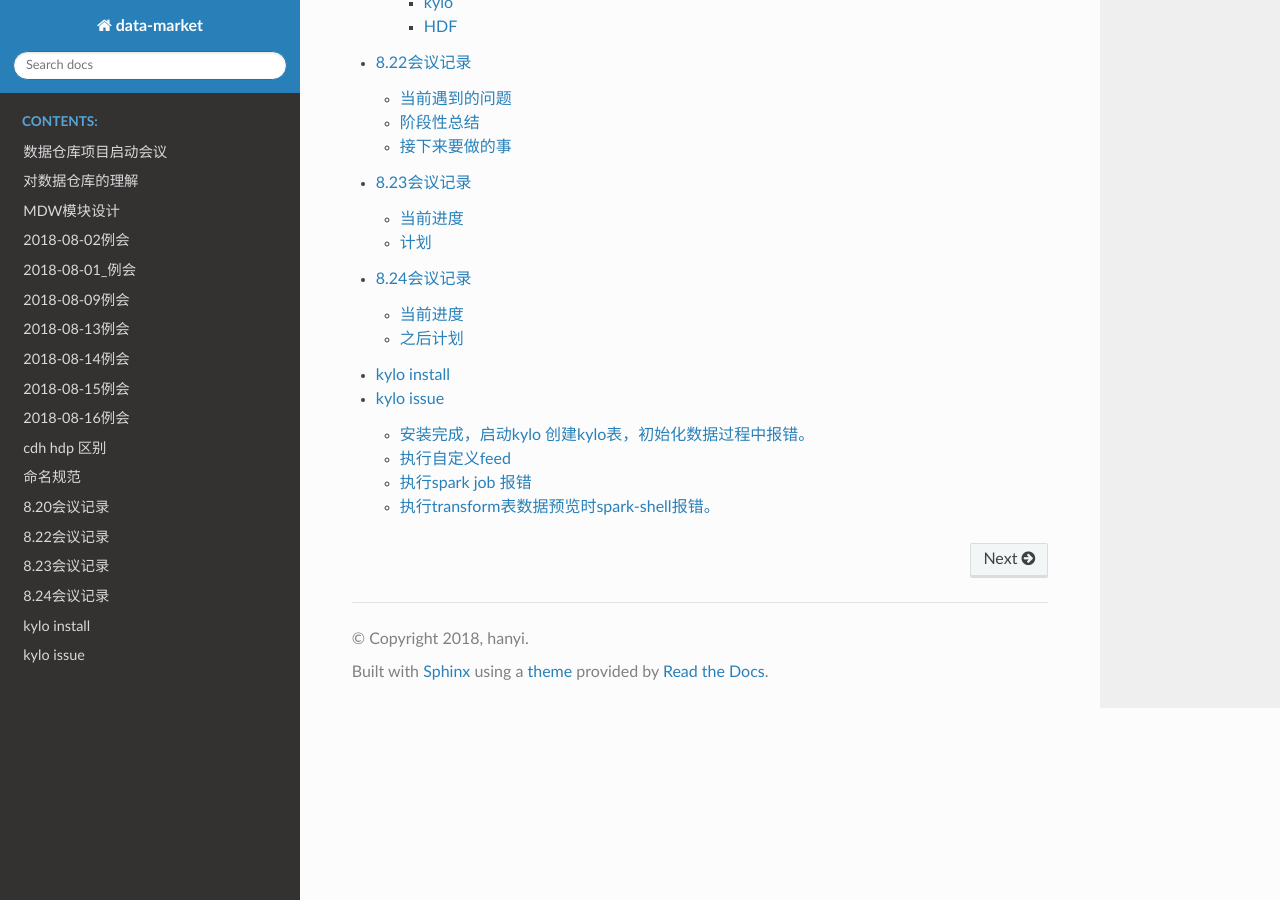
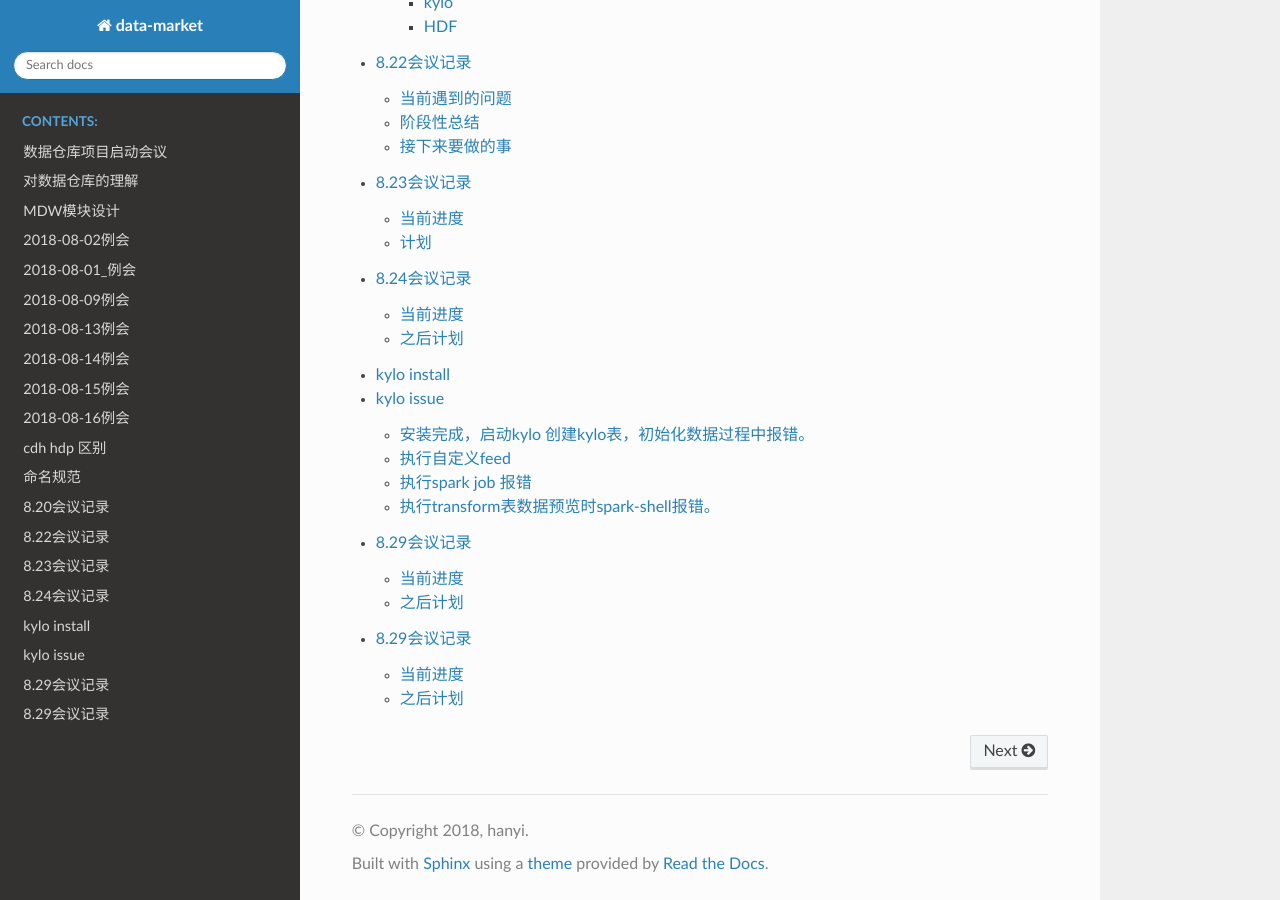
Before and after one commit to CN-hanyi/datamart, a Sphinx documentation site: the page built from source/index.rst, in a window 1280 px wide and 900 px high, scrolled down 1596 px. Built offline with Sphinx 7.4.7 and the Read the Docs theme 2.0.0, drawn with Linux system fonts in a browser that asks for light colours; pages that are not in the unit, such as notebooks, are missing from menus.

Commit message:
index change

```diff
--- a/source/index.rst
+++ b/source/index.rst
@@ -20,3 +20,5 @@
    meetting/8.24会议记录
    note/kylo_install
    note/kylo-issue
+   meetting/8.29会议记录
+   meetting/8.31会议记录
```
